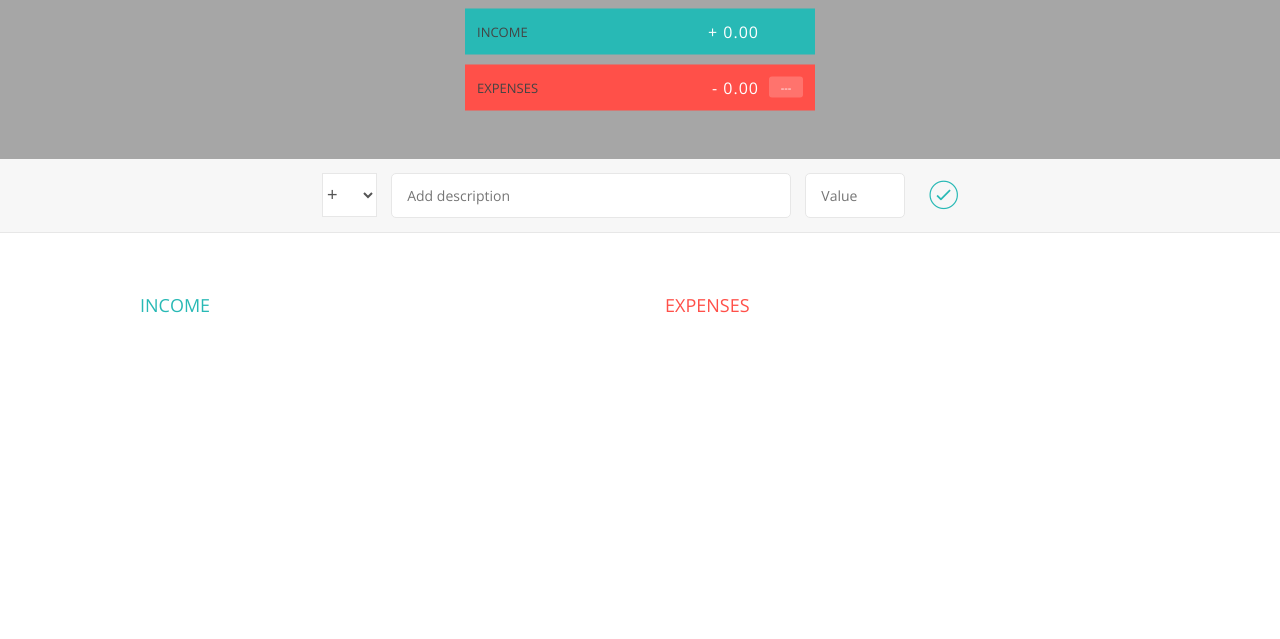
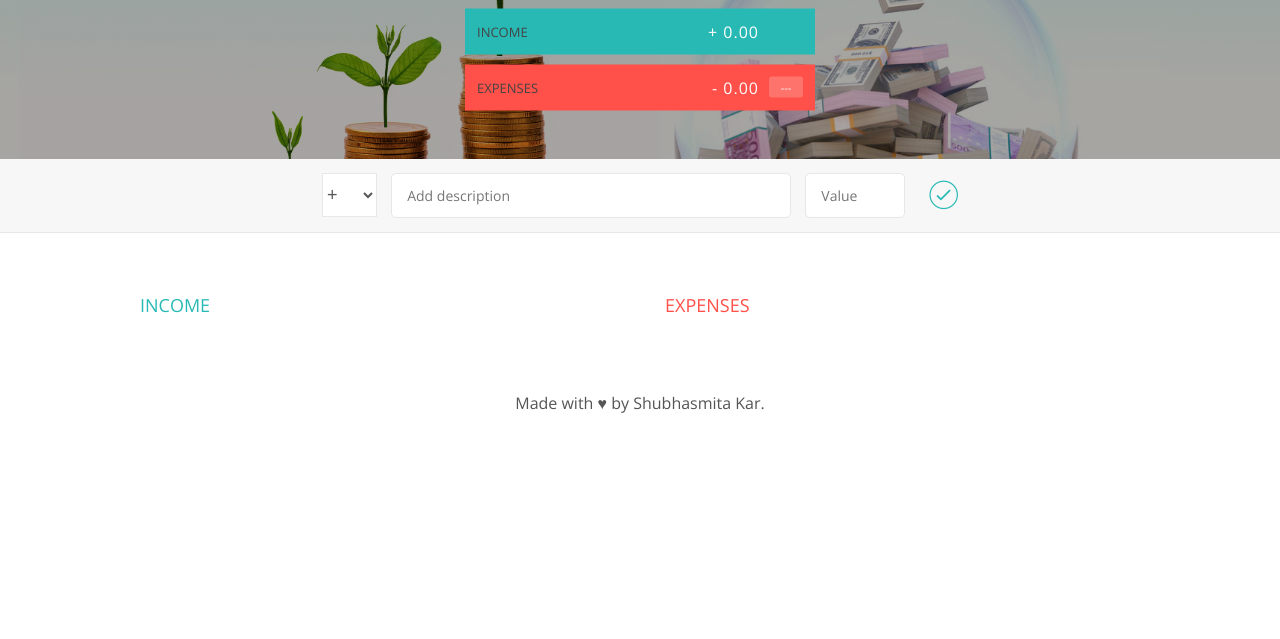
Before and after one commit to Shubhasmitakar23/budgetty, a plain HTML site: page index.html in a window 1280 px wide. Shown: the part 161-800 px from the top of the page. Drawn offline with nearby package versions, Linux system fonts and the light colour scheme.

Commit message:
add background image

```diff
--- a/index.html
+++ b/index.html
@@ -76,4 +76,8 @@
     <script src="app.js"></script>
 
 </body>
+<footer>
+    <center>Made with ♥ by Shubhasmita Kar.
+    </center>
+</footer>
 </html>
```
Also changed, not shown: back.png (added).
